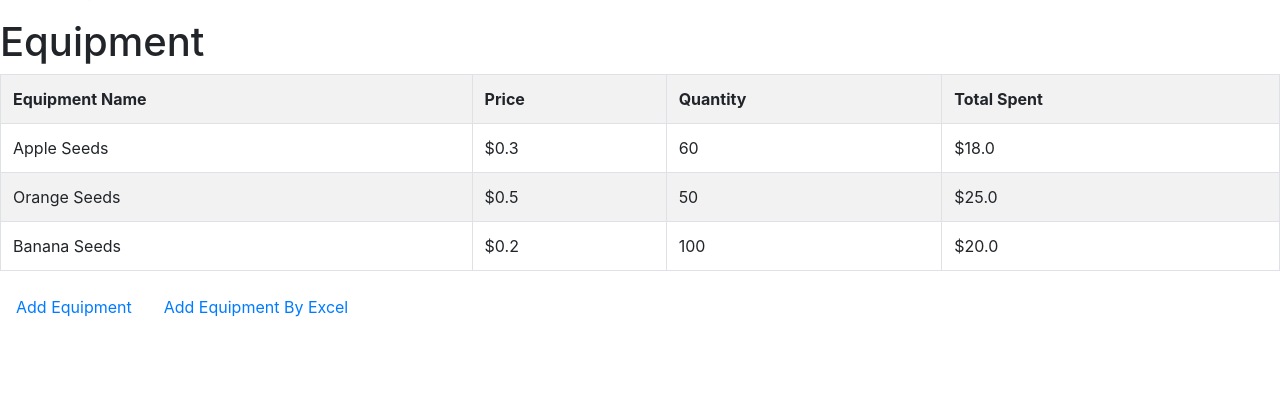
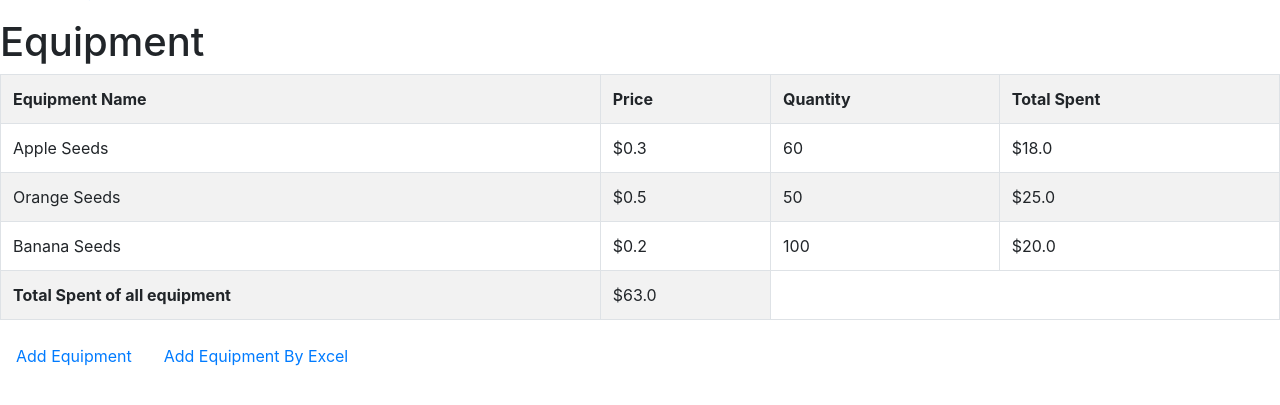
Before and after one commit to syalabil/Hackathon_AI_2021, a Flask app: page /equipment in a window 1280 px wide. Shown: the part 72-477 px from the top of the page. Run offline with Flask 2, Linux system fonts and the light colour scheme; a user stored in the database is signed in; data comes from the database, SQL or seed files in the repository; both versions use the stored data as it was after the commit; some libraries are stand-ins or nearby versions.

Commit message:
UPDATE: Update Application

```diff
--- a/app.py
+++ b/app.py
@@ -92,7 +92,7 @@ def dashboard():
 
     return render_template('dashboard.html',
     product = product , product_solds = product_solds
-    ,product_inventory=product_inventory,product_sales=product_sales,labels=labels,value=value
+    ,product_inventory=product_inventory,product_sales=product_sales,labels=labels,value=value,
     )
 
 #Peeking Duck System
@@ -178,9 +178,14 @@ def equipment():
 
     cur.execute("SELECT equipment_name,price,quantity FROM equipments")
     equipment = cur.fetchall()
+    total = 0
+    for r in equipment:
+        spent = r[1] * r[2]
+        total += spent
 
 
-    return render_template('equipment.html',equipment=equipment)
+
+    return render_template('equipment.html',equipment=equipment,total=total)
 
 #Add Equipment page
 @app.route('/addequipment')
--- a/rpaSystem.py
+++ b/rpaSystem.py
@@ -3,7 +3,7 @@ import rpa as r
 
 def addEquipmentExcel(excel):
     df = pd.read_excel(excel, dtype="str")
-    r.init(chrome_browser = True)
+    r.init()
     r.url('http://127.0.0.1:5000/')
     r.wait(10)
     r.type('//*[@name="username"]', 'admin')
--- a/templates/equipment.html
+++ b/templates/equipment.html
@@ -60,9 +60,14 @@
             <td>${{ r[1] }}</td>
             <td>{{ r[2] }}</td>
             <td>${{ r[1] * r[2] }}</td>
-
         </tr>
         {% endfor %}
+
+        <tr>
+            <th>Total Spent of all equipment</th>
+            <td>${{total}}</td>
+        </tr>
+
     </table>
     <div class="col-10">
         <div class="row">
```
Also changed, not shown: templates/dashboard.html (+13 -7 lines), pythonsqlite.sqlite, 1 other file.
